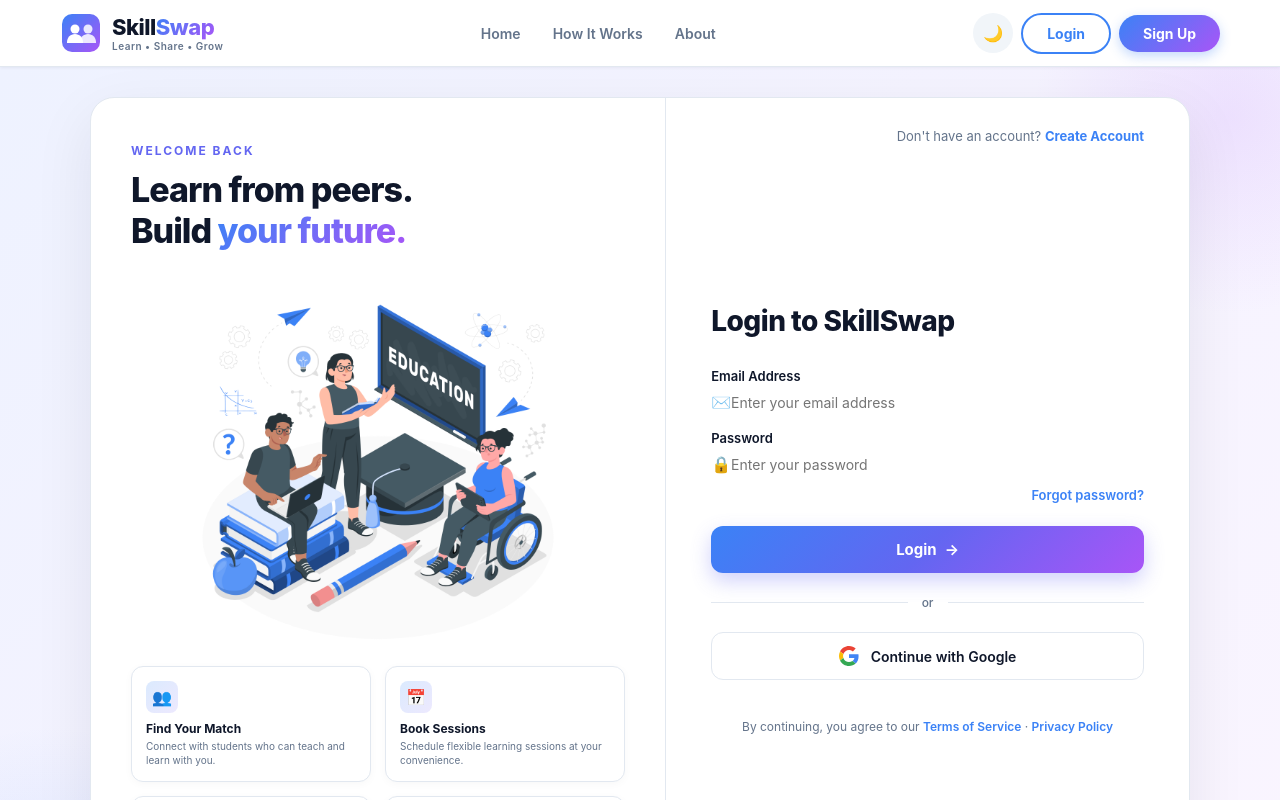
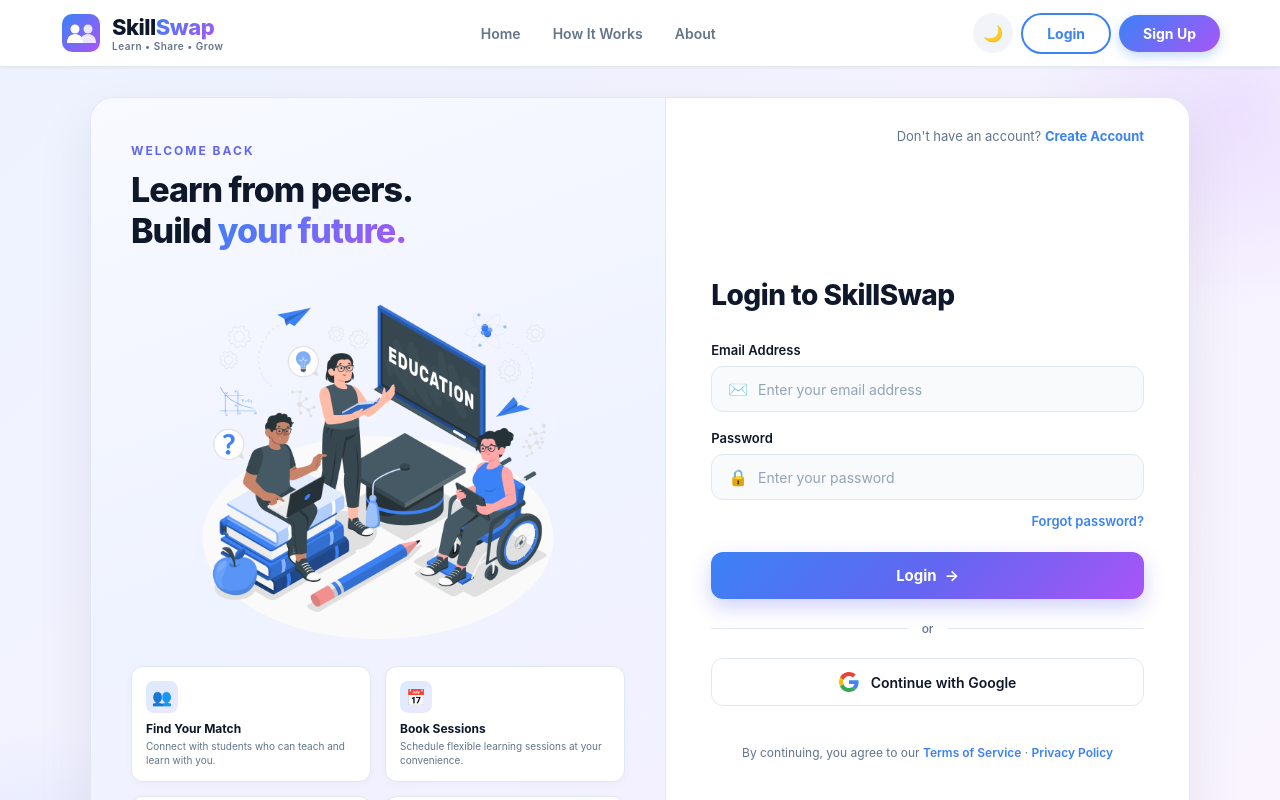
Before and after one commit to tharukasewmini1230-creator/SkillConnect, a React (Vite) app in the folder frontend/: page /login in a window 1280 px wide. Shown: the top 800 px of the page. Built offline with nearby package versions, Linux system fonts and the light colour scheme.

Commit message:
feat: enhance dark mode styles for login and register pages, improve input field design

```diff
--- a/frontend/src/index.css
+++ b/frontend/src/index.css
@@ -106,8 +106,8 @@ input:focus, textarea:focus, select:focus {
 }
 
 @keyframes pulse {
-  0%, 100% { opacity: 1; }
-  50% { opacity: 0.5; }
+  0%, 100% { opacity: 1; transform: scale(1); }
+  50% { opacity: 0.5; transform: scale(1.3); }
 }
 
 .fade-in {
@@ -201,9 +201,9 @@ body[data-theme='dark'] footer {
 body[data-theme='dark'] input,
 body[data-theme='dark'] textarea,
 body[data-theme='dark'] select {
-  background: #334155 !important;
+  background: #0F172A !important;
   color: #F8FAFC !important;
-  border-color: #475569 !important;
+  border-color: #334155 !important;
 }
 
 body[data-theme='dark'] input::placeholder,
@@ -238,6 +238,140 @@ body[data-theme='dark'] p {
 
 body, nav, footer, input, textarea, select, button, div, h1, h2, h3, h4, p, span, a {
   transition: background-color 0.3s ease, color 0.3s ease, border-color 0.3s ease;
+}
+
+/* ============================================
+   AUTH PAGES — LOGIN & REGISTER
+   ============================================ */
+
+/* Page background (outer wrapper) */
+.login-page-bg {
+  background: linear-gradient(135deg, #EEF2FF 0%, #F5F3FF 50%, #FAF5FF 100%);
+}
+
+body[data-theme='dark'] .login-page-bg {
+  background: linear-gradient(135deg, #0F172A 0%, #1E1B4B 50%, #2E1065 100%) !important;
+}
+
+/* Brand section (left side with illustration) */
+.login-brand-section {
+  background: linear-gradient(160deg, #F8FAFF 0%, #EFF3FF 50%, #F5F0FF 100%);
+}
+
+body[data-theme='dark'] .login-brand-section {
+  background: linear-gradient(160deg, #1E293B 0%, #1E1B4B 50%, #2E1065 100%) !important;
+}
+
+/* Form section (right side with inputs) */
+.register-form-section,
+.login-form-section {
+  background: #FFFFFF !important;
+}
+
+body[data-theme='dark'] .register-form-section,
+body[data-theme='dark'] .login-form-section {
+  background: #1E293B !important;
+}
+
+/* Form Heading */
+.form-heading {
+  color: #0F172A;
+}
+
+body[data-theme='dark'] .form-heading {
+  color: #F8FAFC !important;
+}
+
+/* Login brand headline */
+.login-left-heading {
+  color: #0F172A;
+}
+
+body[data-theme='dark'] .login-left-heading {
+  color: #F8FAFC !important;
+}
+
+/* Form Labels */
+.form-label {
+  color: #0F172A;
+}
+
+body[data-theme='dark'] .form-label {
+  color: #F8FAFC !important;
+}
+
+/* ============================================
+   FORM INPUT WRAPPER (the box around input)
+   ============================================ */
+.form-input-wrapper {
+  display: flex;
+  align-items: center;
+  gap: 10px;
+  background: #F8FAFC;
+  border: 1px solid #E2E8F0;
+  border-radius: 12px;
+  padding: 12px 16px;
+  transition: all 0.2s ease;
+}
+
+.form-input-wrapper:focus-within {
+  background: #F8FAFC !important;
+  border-color: #3B82F6 !important;
+  box-shadow: 0 0 0 3px rgba(59, 130, 246, 0.1);
+}
+
+body[data-theme='dark'] .form-input-wrapper {
+  background: #0F172A !important;
+  border-color: #334155 !important;
+}
+
+body[data-theme='dark'] .form-input-wrapper:focus-within {
+  background: #0F172A !important;
+  border-color: #60A5FA !important;
+  box-shadow: 0 0 0 3px rgba(96, 165, 250, 0.2);
+}
+
+/* ============================================
+   FORM INPUT (the actual text field)
+   ============================================ */
+.form-input {
+  color: #0F172A;
+  flex: 1;
+  border: none;
+  background: transparent !important;
+  outline: none;
+}
+
+.form-input::placeholder {
+  color: #94A3B8;
+}
+
+body[data-theme='dark'] .form-input {
+  color: #F8FAFC !important;
+  background: transparent !important;
+}
+
+body[data-theme='dark'] .form-input::placeholder {
+  color: #64748B !important;
+}
+
+/* Override browser autofill white background */
+.form-input:-webkit-autofill,
+.form-input:-webkit-autofill:hover,
+.form-input:-webkit-autofill:focus,
+.form-input:-webkit-autofill:active {
+  -webkit-box-shadow: 0 0 0 30px #F8FAFC inset !important;
+  -webkit-text-fill-color: #0F172A !important;
+  transition: background-color 5000s ease-in-out 0s;
+}
+
+body[data-theme='dark'] .form-input:-webkit-autofill,
+body[data-theme='dark'] .form-input:-webkit-autofill:hover,
+body[data-theme='dark'] .form-input:-webkit-autofill:focus,
+body[data-theme='dark'] .form-input:-webkit-autofill:active {
+  -webkit-box-shadow: 0 0 0 30px #0F172A inset !important;
+  -webkit-text-fill-color: #F8FAFC !important;
+  transition: background-color 5000s ease-in-out 0s;
 }
 
 /* ============================================
@@ -343,34 +477,3 @@ body, nav, footer, input, textarea, select, button, div, h1, h2, h3, h4, p, span
     grid-template-columns: 1fr !important;
   }
 }
-
-/* Typing Indicator Pulse */
-@keyframes pulse {
-  0%, 100% {
-    opacity: 1;
-    transform: scale(1);
-  }
-  50% {
-    opacity: 0.5;
-    transform: scale(1.3);
-  }
-}
-
-/* Login left heading — controlled by theme */
-.login-left-heading {
-  color: #0F172A;
-}
-
-body[data-theme='dark'] .login-left-heading {
-  color: #F8FAFC !important;
-}
-
-/* Login brand section — dark mode override */
-body[data-theme='dark'] .login-brand-section {
-  background: linear-gradient(160deg, #1E293B 0%, #1E1B4B 50%, #2E1065 100%) !important;
-}
-
-/* Login page background — dark mode override */
-body[data-theme='dark'] .login-page-bg {
-  background: linear-gradient(135deg, #0F172A 0%, #1E1B4B 50%, #2E1065 100%) !important;
-}
```
